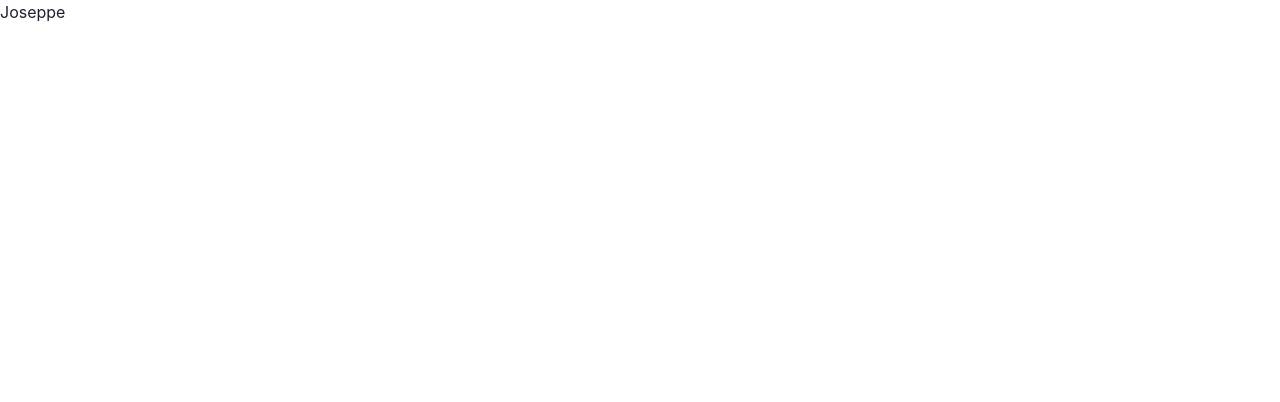
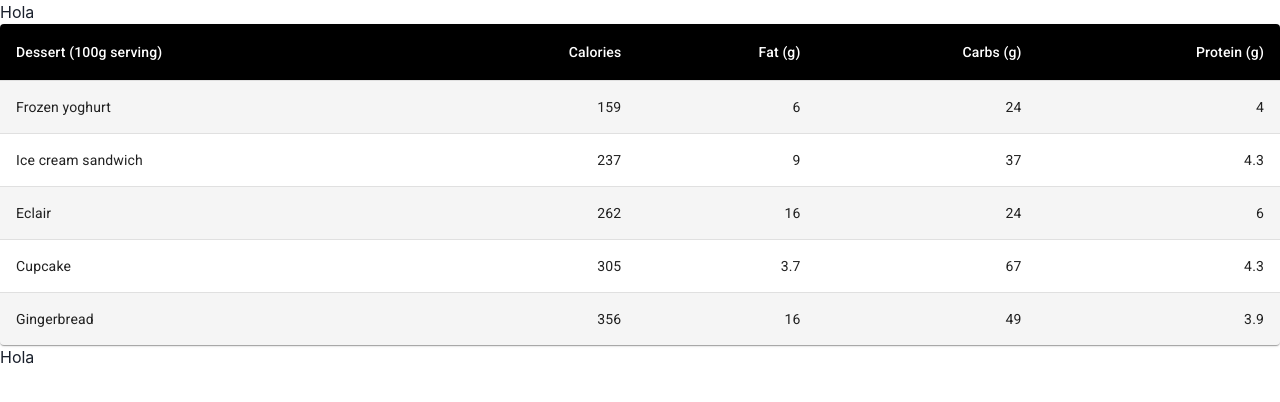
Before and after one commit to tickbit-dev/tickbit-backoffice, a React (Create React App) app: page / in a window 1280 px wide. Shown: the top 402 px of the page. Built offline with nearby package versions, Linux system fonts and the light colour scheme.

Commit message:
Tabla MUI

```diff
--- a/package.json
+++ b/package.json
@@ -6,6 +6,7 @@
     "@chakra-ui/react": "^1.8.6",
     "@emotion/react": "^11.8.2",
     "@emotion/styled": "^11.8.1",
+    "@mui/material": "^5.5.2",
     "@testing-library/jest-dom": "^5.16.2",
     "@testing-library/react": "^12.1.4",
     "@testing-library/user-event": "^13.5.0",
--- a/public/index.html
+++ b/public/index.html
@@ -24,6 +24,11 @@
       work correctly both with client-side routing and a non-root public URL.
       Learn how to configure a non-root public URL by running `npm run build`.
     -->
+    <!-- Fonts to support Material Design -->
+    <link
+      rel="stylesheet"
+      href="https://fonts.googleapis.com/css?family=Roboto:300,400,500,700&display=swap"
+    />
     <title>React App</title>
   </head>
   <body>
--- a/src/App.js
+++ b/src/App.js
@@ -1,5 +1,8 @@
 import { useState, useEffect } from 'react';
 import { Flex, Box, Text } from '@chakra-ui/react';
+import Button from '@mui/material/Button';
+import { ChakraProvider } from '@chakra-ui/react'
+import CustomTable from './CustomTable';
 
 export default function App({...props}) {
 
@@ -9,8 +12,18 @@
 	}, []);
 
 	return (
-		<Flex>
-			<Text>Joseppe</Text>
-		</Flex>
+		<div>
+			<ChakraProvider>
+				<Flex>
+					<Text>Hola</Text>
+				</Flex>
+			</ChakraProvider>
+
+			<CustomTable/>
+
+			<ChakraProvider>
+				<Flex><Text>Hola</Text></Flex>
+			</ChakraProvider>
+		</div>
 	);
 };
--- /dev/null
+++ b/src/CustomTable.js
@@ -0,0 +1,78 @@
+import * as React from 'react';
+import { styled } from '@mui/material/styles';
+import Table from '@mui/material/Table';
+import TableBody from '@mui/material/TableBody';
+import TableCell, { tableCellClasses } from '@mui/material/TableCell';
+import TableContainer from '@mui/material/TableContainer';
+import TableHead from '@mui/material/TableHead';
+import TableRow from '@mui/material/TableRow';
+import Paper from '@mui/material/Paper';
+
+const StyledTableCell = styled(TableCell)(({ theme }) => ({
+  [`&.${tableCellClasses.head}`]: {
+    backgroundColor: theme.palette.common.black,
+    color: theme.palette.common.white,
+  },
+  [`&.${tableCellClasses.body}`]: {
+    fontSize: 14,
+  },
+}));
+
+const StyledTableRow = styled(TableRow)(({ theme }) => ({
+  '&:nth-of-type(odd)': {
+    backgroundColor: theme.palette.action.hover,
+  },
+  // hide last border
+  '&:last-child td, &:last-child th': {
+    border: 0,
+  },
+}));
+
+function createData(
+  name,
+  calories,
+  fat,
+  carbs,
+  protein,
+) {
+  return { name, calories, fat, carbs, protein };
+}
+
+const rows = [
+  createData('Frozen yoghurt', 159, 6.0, 24, 4.0),
+  createData('Ice cream sandwich', 237, 9.0, 37, 4.3),
+  createData('Eclair', 262, 16.0, 24, 6.0),
+  createData('Cupcake', 305, 3.7, 67, 4.3),
+  createData('Gingerbread', 356, 16.0, 49, 3.9),
+];
+
+export default function CustomTable() {
+  return (
+    <TableContainer component={Paper}>
+      <Table sx={{ minWidth: 700 }} aria-label="customized table">
+        <TableHead>
+          <TableRow>
+            <StyledTableCell>Dessert (100g serving)</StyledTableCell>
+            <StyledTableCell align="right">Calories</StyledTableCell>
+            <StyledTableCell align="right">Fat&nbsp;(g)</StyledTableCell>
+            <StyledTableCell align="right">Carbs&nbsp;(g)</StyledTableCell>
+            <StyledTableCell align="right">Protein&nbsp;(g)</StyledTableCell>
+          </TableRow>
+        </TableHead>
+        <TableBody>
+          {rows.map((row) => (
+            <StyledTableRow key={row.name}>
+              <StyledTableCell component="th" scope="row">
+                {row.name}
+              </StyledTableCell>
+              <StyledTableCell align="right">{row.calories}</StyledTableCell>
+              <StyledTableCell align="right">{row.fat}</StyledTableCell>
+              <StyledTableCell align="right">{row.carbs}</StyledTableCell>
+              <StyledTableCell align="right">{row.protein}</StyledTableCell>
+            </StyledTableRow>
+          ))}
+        </TableBody>
+      </Table>
+    </TableContainer>
+  );
+}
--- a/src/index.js
+++ b/src/index.js
@@ -3,13 +3,9 @@
 import './index.css';
 import App from './App';
 
-import { ChakraProvider } from '@chakra-ui/react'
-
 ReactDOM.render(
 	<React.StrictMode>
-		<ChakraProvider>
-			<App />
-		</ChakraProvider>
+		<App />
 	</React.StrictMode>,
 	document.getElementById('root')
 );
```
Also changed, not shown: 1 other file (tests, documents, lock files or other folders).
